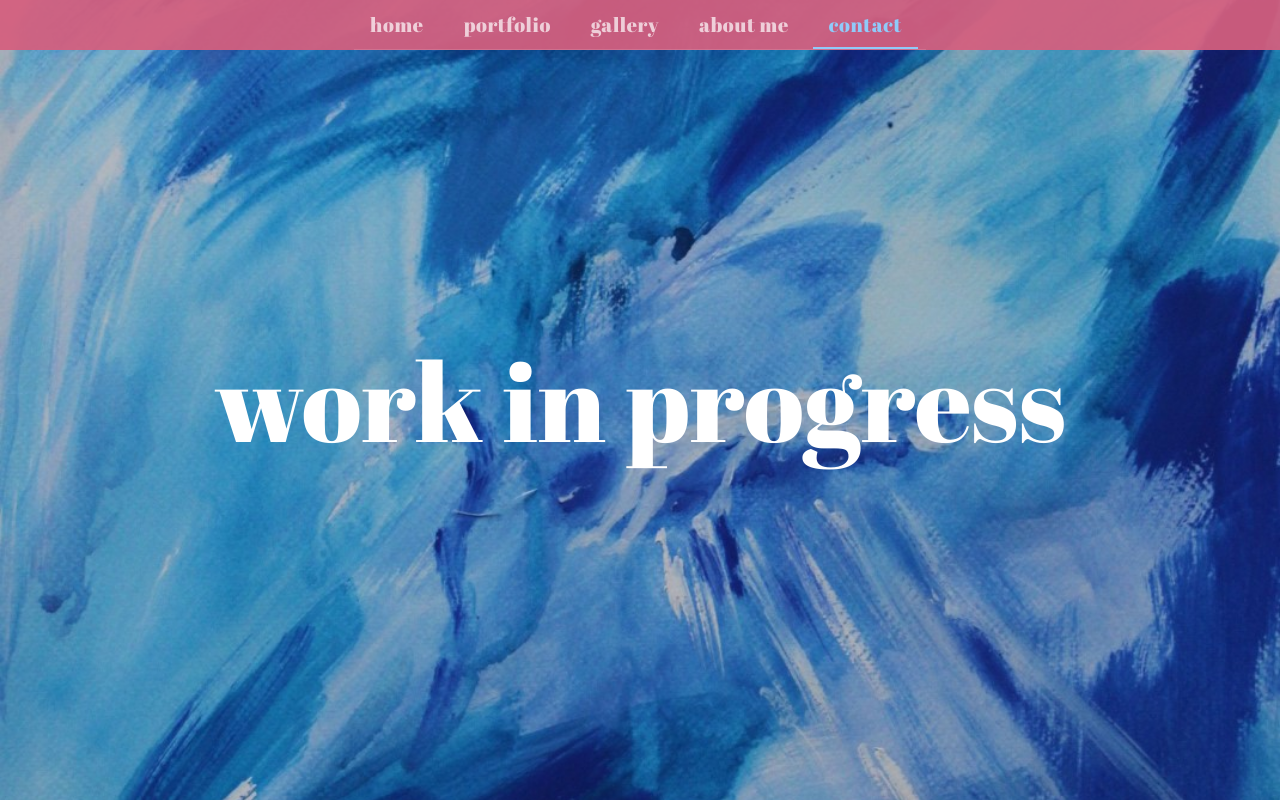
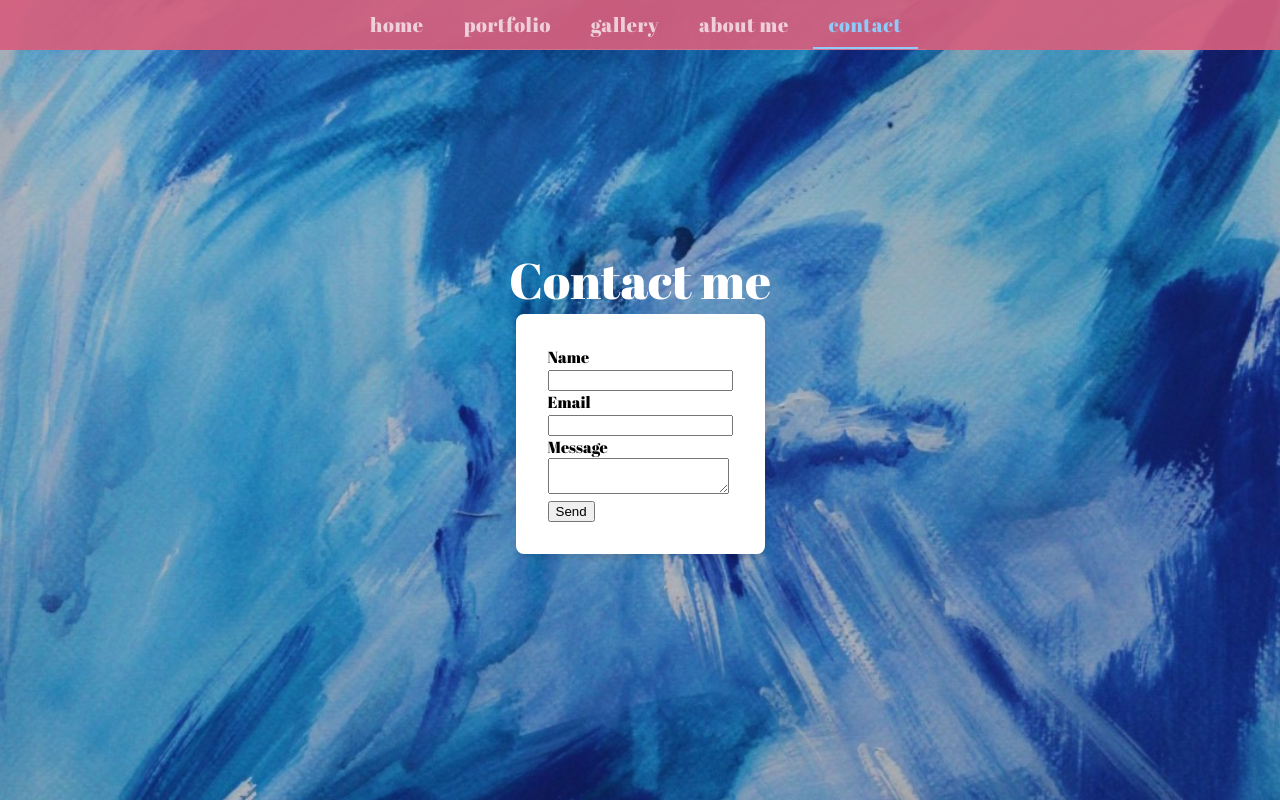
Before and after one commit to egonin/art-portfolio, a React (Create React App) app: page / in a window 1280 px wide. Both pictures are taken after a click on the tab "contact". Built offline with nearby package versions, Linux system fonts and the light colour scheme.

Commit message:
v1 contact form

```diff
--- a/package.json
+++ b/package.json
@@ -3,6 +3,7 @@
   "version": "0.1.0",
   "private": true,
   "dependencies": {
+    "@emailjs/browser": "^4.4.1",
     "@emotion/react": "^11.13.3",
     "@emotion/styled": "^11.13.0",
     "@fontsource/abril-fatface": "^5.0.22",
--- a/src/components/Contact.jsx
+++ b/src/components/Contact.jsx
@@ -1,15 +1,69 @@
-import React from "react";
+import React, { useState } from "react";
 import "./home.css";
+import { Box } from "@mui/material";
+import emailjs from "@emailjs/browser";
 
 function Contact({ selectedView }) {
+  const [isSubmitting, setIsSubmitting] = useState(false);
+  const [stateMessage, setStateMessage] = useState(null);
+  const sendEmail = (e) => {
+    e.persist();
+    e.preventDefault();
+    setIsSubmitting(true);
+    emailjs
+      .sendForm(
+        "service_contactForm",
+        "template_5wzpgol",
+        e.target,
+        // process.env.REACT_APP_PUBLIC_KEY
+        "R514vjDGegoY3tqhG"
+      )
+      .then(
+        (result) => {
+          setStateMessage('Message sent!');
+          setIsSubmitting(false);
+          setTimeout(() => {
+            setStateMessage(null);
+          }, 5000); // hide message after 5 seconds
+        },
+        (error) => {
+          setStateMessage('Something went wrong, please try again later');
+          setIsSubmitting(false);
+          setTimeout(() => {
+            setStateMessage(null);
+          }, 5000); // hide message after 5 seconds
+        }
+      );
 
+    // Clears the form after sending the email
+    e.target.reset();
+  };
+  console.log('Contact component rendered');
   return (
     <div className="background-container">
-        <div className="abril-fatface-regular" style={{ color: 'white', fontSize: '110px' }}>
-            work in progress</div>
-  </div>
-)
-}
-
+      <div className="abril-fatface-regular" style={{ color: 'white', fontSize: '50px' }}>
+        Contact me</div>
+      <div display={"flex"} flexDirection={"column"} className="contact-form">
+        <form onSubmit={sendEmail} flexDirection={"column"}>
+          <label>Name</label>
+          <div>
+          <input type="text" name="user_name" />
+          </div>
+          <label>Email</label>
+          <div>
+          <input type="email" name="user_email" />
+          </div>
+          <label>Message</label>
+          <div>
+          <textarea name="message" />
+          </div>
+          <div>
+          <input type="submit" value="Send" disabled={isSubmitting} />
+          </div>
+          {stateMessage && <p>{stateMessage}</p>}
+        </form></div>
+    </div>
+  )
+};
 
 export default Contact;
--- a/src/components/home.css
+++ b/src/components/home.css
@@ -13,3 +13,12 @@
   background-repeat: no-repeat;
   z-index: 20;
 }
+
+.contact-form {
+  padding: 2rem;
+  max-width: 600px;
+  margin: 0 auto;
+  background-color: #ffffff;
+  border-radius: 8px;
+  box-shadow: 0 4px 6px rgba(0, 0, 0, 0.1);
+}
```
Also changed, not shown: 1 other file (tests, documents, lock files or other folders).
